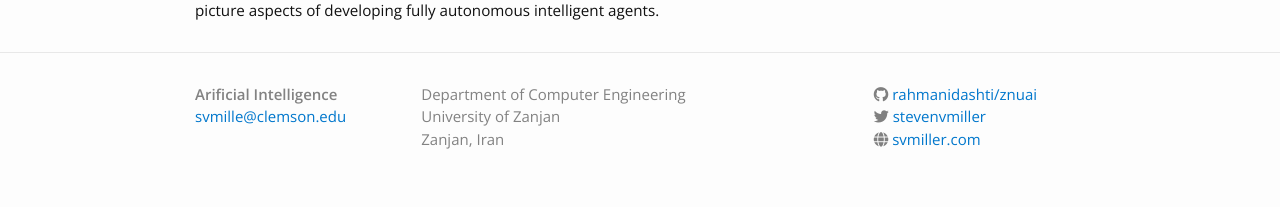
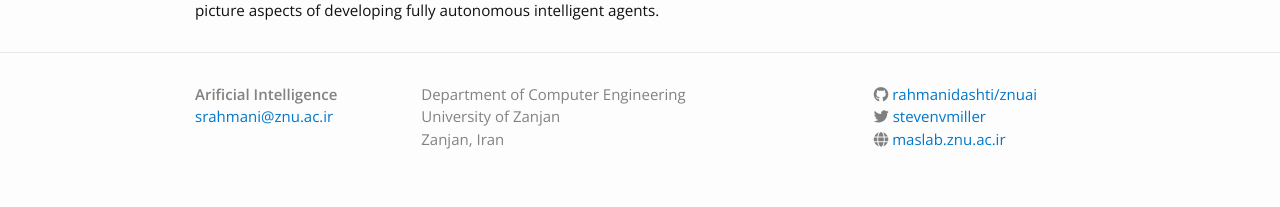
Before and after one commit to rahmanidashti/znuai, a Jekyll site: the page built from index.html, in a window 1280 px wide. Shown: the part 731-938 px from the top of the page. Built offline with Jekyll 4.4.1, drawn with Linux system fonts in a browser that asks for light colours; nearby versions of some CDN libraries.

Commit message:
Update _config.yml

```diff
--- a/_config.yml
+++ b/_config.yml
@@ -17,10 +17,10 @@ syllabus: "https://github.com/svmiller/svm-r-markdown-templates/blob/master/svm-
 githubdir: "rahmanidashti/znuai"
 
 # Author/user information
-email: svmille@clemson.edu
+email: srahmani@znu.ac.ir
 twitter_username: stevenvmiller
 github_username:  svmiller
-authorurl: "http://svmiller.com"
+authorurl: "http://maslab.znu.ac.ir"
 address: |
     Department of Computer Engineering
     University of Zanjan
```
